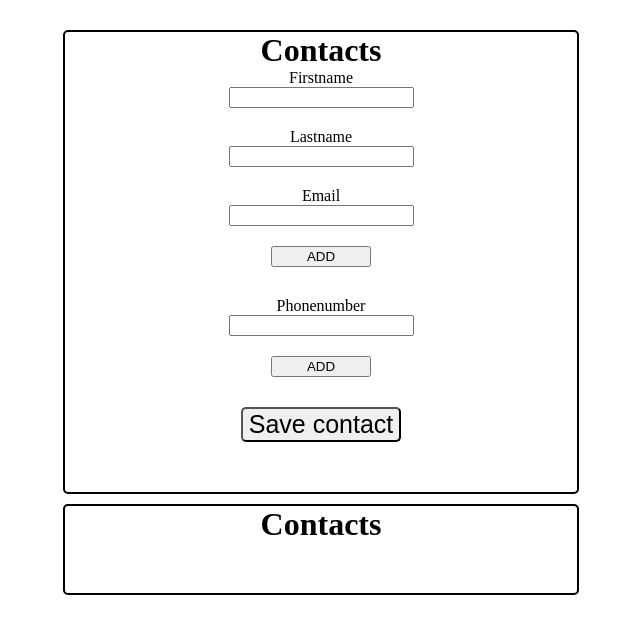
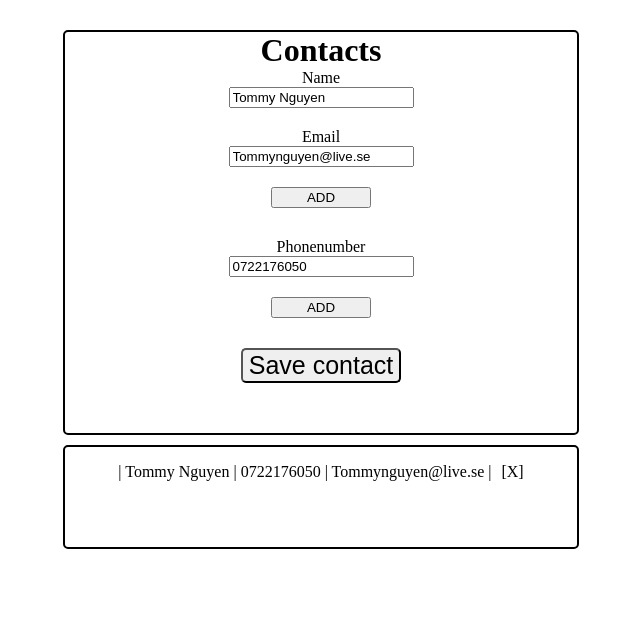
Before and after one commit to TommyNguyen95/Vanilla-Contact, a plain HTML site: page www/index.html in a window 1280 px wide. Both pictures are taken after a click on the button "Save contact". Shown: the whole page, without its empty margins (327-967 px from the left). Drawn offline with Linux system fonts and the light colour scheme.

Commit message:
Big rework, changed store, and added "addcontact" and remove contact from store and OOP

```diff
--- /dev/null
+++ b/www/app.js
@@ -0,0 +1,83 @@
+class App {
+  constructor() {
+    store.contacts = store.contacts || []
+    store.save();
+  }
+
+  createDOM() {
+    this.events();
+    this.pageContent = new Pagecontent();
+    this.contactList = new ContactList();
+  }
+
+  events() {
+    window.addEventListener('click', e => {
+      if (e.target.id === 'save') {
+        this.addContact();
+      }
+      if (e.target.id === 'emailButton') {
+        this.addEmailInput();
+      }
+      if (e.target.id === 'phoneButton') {
+        this.addPhoneInput();
+      }
+      if(e.target.className === 'deleteButton'){
+        console.log(e);
+        const target = e.target.closest('[data-contact-id]');
+        const id = target.getAttribute('data-contact-id')
+        this.deleteContact({ target, id });
+      }
+    })
+  }
+
+  addContact() {
+    let nameValue = document.querySelector('[id=myName]').value;
+    let phoneValue = [...document.querySelectorAll('[class=phone]')].map((node) => {
+      return node.value;
+    });
+    let emailValue = [...document.querySelectorAll('[class=email]')].map((node) => {
+      return node.value;
+    })
+    let contact = new Contact(nameValue, phoneValue, emailValue);
+    contact.id = store.contacts.length;
+    store.contacts.push(contact);
+    store.save();
+    console.log(this.contactList.renderContacts());
+  }
+
+  addEmailInput() {
+    let emailInput = document.createElement('input');
+    emailUl.append(emailInput);
+    emailInput.innerHTML;
+    emailInput.placeholder = 'Emailadress';
+    emailInput.setAttribute('type', 'text');
+    emailInput.setAttribute('class', 'email');
+  }
+
+  addPhoneInput() {
+    let phoneInput = document.createElement('input');
+    phoneUl.append(phoneInput);
+    phoneInput.innerHTML;
+    phoneInput.placeholder = 'Phonenumber';
+    phoneInput.setAttribute('type', 'tel');
+    phoneInput.setAttribute('class', 'phone');
+  }
+
+  deleteContact({ target, id }) {
+    store.contacts.splice(store.contacts.findIndex(contact => contact.id === Number(id)), 1)
+    console.log('Delete contact with id: ', id);
+    store.save();
+    target.parentElement.removeChild(target);
+
+  }
+  // Delete existing contact
+//  deleteContact(id) {
+//    contacts.splice(contacts.findIndex(contact => contact.id === Number(id)), 1)
+//    contacts.save()
+//    document.querySelector('div.table-div').outerHT ML = ''
+//    this.contacts = new Contacts()
+//  }
+}
+
+
+new App().createDOM()
--- /dev/null
+++ b/www/contact.js
@@ -0,0 +1,7 @@
+class Contact {
+  constructor(name, phonenumbers = [], emailaddresses = []) {
+    this.name = name;
+    this.phonenumbers = phonenumbers;
+    this.emailaddresses = emailaddresses;
+  }
+}
--- /dev/null
+++ b/www/contactList.js
@@ -0,0 +1,42 @@
+class ContactList {
+  constructor() {
+    this.contactList();
+    this.renderContacts();
+  }
+  contactList() {
+    let containerContact = document.querySelector('body');
+
+    let wrapperContact = document.createElement('div');
+    containerContact.append(wrapperContact);
+    wrapperContact.innerHTML;
+    wrapperContact.setAttribute('id', 'wrapperContact');
+
+    let titles = document.createElement('h1');
+    wrapperContact.append(titles);
+    titles.innerHTML = 'Contactlist';
+    titles.setAttribute('id', 'title');
+  }
+
+  renderContacts() {
+    wrapperContact.innerHTML = '';
+    store.contacts.forEach((element, index) => {
+      let contactDiv = document.createElement('div');
+      wrapperContact.append(contactDiv);
+      contactDiv.innerHTML;
+      contactDiv.setAttribute('data-contact-id', element.id);
+      contactDiv.setAttribute('class', 'contactDiv');
+
+      let namesDiv = document.createElement('div');
+      contactDiv.append(namesDiv);
+
+      let contactText = document.createElement('p');
+      contactText.innerHTML = ' | ' + ' ' + element.name + ' | ' + ' ' + element.phonenumbers + ' | ' + ' ' + element.emailaddresses + ' ' + ' | ';
+      namesDiv.appendChild(contactText);
+
+      let contactRemove = document.createElement('p');
+      contactRemove.innerHTML = '[X]';
+      contactRemove.setAttribute('class', 'deleteButton');
+      contactDiv.appendChild(contactRemove);
+    });
+  }
+}
--- a/www/index.css
+++ b/www/index.css
@@ -94,3 +94,18 @@ ul {
   margin-block-start: 0;
   margin-block-end: 0;
 }
+
+p {
+  text-align: center;
+}
+
+.deleteButton {
+  align-self: center;
+  padding-left: 10px;
+  cursor: pointer;
+}
+
+.contactDiv {
+  justify-content: center;
+  display: flex;
+}
--- a/www/layout.js
+++ /dev/null
@@ -1,146 +0,0 @@
-const body = document.querySelector('body');
-
-//Wrapper
-const createWrapper = (body) => {
-    const wrapper = document.createElement('div');
-    body.append(wrapper);
-    wrapper.innerHTML;
-    wrapper.setAttribute('id', 'wrapper');
-    return wrapper;
-};
-
-const createTitle = (wrapper) => {
-    //Title
-    const title = document.createElement('h1');
-    wrapper.append(title);
-    title.innerHTML = 'Contacts';
-    title.setAttribute('id', 'title');
-};
-
-const createNameInput = (wrapper) => {
-    //Name div
-    const nameDiv = document.createElement('div');
-    wrapper.append(nameDiv);
-    nameDiv.innerHTML;
-    nameDiv.setAttribute('id', 'nameDiv');
-
-    //Firstname
-    const firstName = document.createElement('label');
-    firstName.setAttribute('for', 'firstname')
-    nameDiv.append(firstName);
-    firstName.innerHTML = 'Firstname';
-
-    const firstNameInput = document.createElement('input');
-    nameDiv.append(firstNameInput);
-    firstNameInput.innerHTML;
-    firstNameInput.setAttribute('type', 'text');
-    firstNameInput.setAttribute('id', 'firstname')
-
-    //Lastname
-    const lastName = document.createElement('label');
-    lastName.setAttribute('for', 'lastname')
-    nameDiv.append(lastName);
-    lastName.innerHTML = 'Lastname';
-
-    const lastNameInput = document.createElement('input');
-    nameDiv.append(lastNameInput);
-    lastNameInput.innerHTML;
-    lastNameInput.setAttribute('type', 'text');
-    lastNameInput.setAttribute('id', 'lastname')
-};
-
-const createEmailInput = (wrapper) => {
-    //Email div
-    const emailDiv = document.createElement('div');
-    wrapper.append(emailDiv);
-    emailDiv.innerHTML;
-    emailDiv.setAttribute('id', 'emailDiv');
-
-    //Email label
-    const email = document.createElement('label');
-    email.setAttribute('for', 'email')
-    emailDiv.append(email);
-    email.innerHTML = 'Email';
-
-    const emailUl = document.createElement('ul');
-    emailDiv.append(emailUl);
-    emailUl.innerHTML;
-    emailUl.setAttribute('id', 'emailUl');
-
-    const addEmailButton = document.createElement('button');
-    emailDiv.append(addEmailButton);
-    addEmailButton.innerHTML = 'ADD';
-    addEmailButton.setAttribute('id', 'emailButton');
-
-    const addInput = () => {
-        //Email input
-        const emailInput = document.createElement('input');
-        emailUl.append(emailInput);
-        emailInput.innerHTML;
-        emailInput.setAttribute('type', 'text');
-        emailInput.setAttribute('class', 'email');
-    }
-    addInput();
-
-    return addInput;
-
-};
-
-const createPhoneInput = (wrapper) => {
-    //Phone div
-    const phoneDiv = document.createElement('div');
-    wrapper.append(phoneDiv);
-    phoneDiv.innerHTML;
-    phoneDiv.setAttribute('id', 'phoneDiv');
-
-    //Phone
-    const phone = document.createElement('label');
-    phone.setAttribute('for', 'phone')
-    phoneDiv.append(phone);
-    phone.innerHTML = 'Phonenumber';
-
-    const phoneUl = document.createElement('ul');
-    phoneDiv.append(phoneUl);
-    phoneUl.innerHTML;
-    phoneUl.setAttribute('id', 'phoneUl');
-
-    const addPhoneButton = document.createElement('button');
-    phoneDiv.append(addPhoneButton);
-    addPhoneButton.innerHTML = 'ADD';
-    addPhoneButton.setAttribute('id', 'phoneButton');
-
-    const addInput = () => {
-        const phoneInput = document.createElement('input');
-        phoneUl.append(phoneInput);
-        phoneInput.innerHTML;
-        phoneInput.setAttribute('type', 'tel');
-        phoneInput.setAttribute('class', 'phone');
-    }
-
-    addInput();
-
-    return addInput;
-
-};
-
-const createSaveButton = (wrapper) => {
-    //Save button div
-    const saveDiv = document.createElement('div');
-    saveDiv.setAttribute('id', 'saveDiv');
-    wrapper.append(saveDiv);
-    saveDiv.innerHTML;
-
-    //SaveBtn
-    const saveBtn = document.createElement('button');
-    saveDiv.append(saveBtn);
-    saveBtn.innerHTML = 'Save contact';
-    saveBtn.setAttribute('id', 'save')
-
-};
-
-const wrapper = createWrapper(body);
-createTitle(wrapper);
-createNameInput(wrapper);
-const addAnotherEmailInput = createEmailInput(wrapper);
-const addAnotherPhoneInput = createPhoneInput(wrapper);
-createSaveButton(wrapper)
--- a/www/main.js
+++ /dev/null
@@ -1,41 +0,0 @@
-class Contact {
-  constructor(firstname, lastname, phonenumbers, emailaddresses) {
-    this.firstname = firstname;
-    this.lastname = lastname;
-    this.phonenumbers = phonenumbers;
-    this.emailaddresses = emailaddresses;
-  }
-}
-
-window.addEventListener('click', e => {
-  if (e.target.id === 'save') {
-    const firstNameValue = document.querySelector('[id=firstname]').value;
-    const lastNameValue = document.querySelector('[id=lastname]').value;
-    const contactPhoneNumberValue = [...document.querySelectorAll('[class=phone]')].map((node) =>{
-        return node.value;
-    });
-    const contactEmailValue = [...document.querySelectorAll('[class=email]')].map((node) => {
-        return node.value;
-    })
-    const contact = new Contact(firstNameValue, lastNameValue, contactPhoneNumberValue, contactEmailValue);
-    store.contact;
-    store.create(contact);
-    window.location.reload();
-  }
-  if (e.target.id === 'emailButton') {
-    addAnotherEmailInput();
-  }
-  if (e.target.id === 'phoneButton') {
-    addAnotherPhoneInput();
-  }
-});
-
-let personName = store.contacts.contact.firstname;
-let personLastName = store.contacts.contact.lastname;
-let personEmail = store.contacts.contact.emailaddresses;
-let personPhoneNumber = store.contacts.contact.phonenumbers;
-
-console.log(personName)
-console.log(personLastName)
-console.log(personEmail)
-console.log(personPhoneNumber)
--- /dev/null
+++ b/www/pageContent.js
@@ -0,0 +1,133 @@
+class Pagecontent {
+    constructor() {
+        this.template();
+    }
+    template() {
+        const body = document.querySelector('body');
+
+        //Wrapper
+        const createWrapper = (body) => {
+            const wrapper = document.createElement('div');
+            body.append(wrapper);
+            wrapper.innerHTML;
+            wrapper.setAttribute('id', 'wrapper');
+            return wrapper;
+        };
+
+        const createTitle = (wrapper) => {
+            //Title
+            const title = document.createElement('h1');
+            wrapper.append(title);
+            title.innerHTML = 'Contacts';
+            title.setAttribute('id', 'title');
+        };
+
+        const createNameInput = (wrapper) => {
+            //Name div
+            const nameDiv = document.createElement('div');
+            wrapper.append(nameDiv);
+            nameDiv.innerHTML;
+            nameDiv.setAttribute('id', 'nameDiv');
+
+            //Firstname
+            const name = document.createElement('label');
+            name.setAttribute('for', 'firstname')
+            nameDiv.append(name);
+            name.innerHTML = 'Name';
+
+            const nameInput = document.createElement('input');
+            nameDiv.append(nameInput);
+            nameInput.innerHTML;
+            nameInput.placeholder = 'Name';
+            nameInput.setAttribute('type', 'text');
+            nameInput.setAttribute('id', 'myName')
+            nameInput.setAttribute('value', 'Tommy Nguyen');
+        };
+
+        const createEmailInput = (wrapper) => {
+            //Email div
+            const emailDiv = document.createElement('div');
+            wrapper.append(emailDiv);
+            emailDiv.innerHTML;
+            emailDiv.setAttribute('id', 'emailDiv');
+
+            //Email label
+            const email = document.createElement('label');
+            email.setAttribute('for', 'email')
+            emailDiv.append(email);
+            email.innerHTML = 'Email';
+
+            const emailUl = document.createElement('ul');
+            emailDiv.append(emailUl);
+            emailUl.innerHTML;
+            emailUl.setAttribute('id', 'emailUl');
+
+            const emailInput = document.createElement('input');
+            emailUl.append(emailInput);
+            emailInput.innerHTML;
+            emailInput.placeholder = 'Emailadress';
+            emailInput.setAttribute('class', 'email')
+            emailInput.setAttribute('value', 'Tommynguyen@live.se');
+
+            const addEmailButton = document.createElement('button');
+            emailDiv.append(addEmailButton);
+            addEmailButton.innerHTML = 'ADD';
+            addEmailButton.setAttribute('id', 'emailButton');
+
+        };
+
+        const createPhoneInput = (wrapper) => {
+            //Phone div
+            const phoneDiv = document.createElement('div');
+            wrapper.append(phoneDiv);
+            phoneDiv.innerHTML;
+            phoneDiv.setAttribute('id', 'phoneDiv');
+
+            //Phone
+            const phone = document.createElement('label');
+            phone.setAttribute('for', 'phone')
+            phoneDiv.append(phone);
+            phone.innerHTML = 'Phonenumber';
+
+            const phoneUl = document.createElement('ul');
+            phoneDiv.append(phoneUl);
+            phoneUl.innerHTML;
+            phoneUl.setAttribute('id', 'phoneUl');
+
+            const phoneInput = document.createElement('input');
+            phoneUl.append(phoneInput);
+            phoneInput.innerHTML;
+            phoneInput.placeholder = 'Phonenumber';
+            phoneInput.setAttribute('class', 'phone')
+            phoneInput.setAttribute('value', '0722176050');
+
+            const addPhoneButton = document.createElement('button');
+            phoneDiv.append(addPhoneButton);
+            addPhoneButton.innerHTML = 'ADD';
+            addPhoneButton.setAttribute('id', 'phoneButton');
+        };
+
+        const createSaveButton = (wrapper) => {
+            //Save button div
+            const saveDiv = document.createElement('div');
+            saveDiv.setAttribute('id', 'saveDiv');
+            wrapper.append(saveDiv);
+            saveDiv.innerHTML;
+
+            //SaveBtn
+            const saveBtn = document.createElement('button');
+            saveDiv.append(saveBtn);
+            saveBtn.innerHTML = 'Save contact';
+            saveBtn.setAttribute('id', 'save')
+
+        };
+
+        const wrapper = createWrapper(body);
+        createTitle(wrapper);
+        createNameInput(wrapper);
+        createEmailInput(wrapper);
+        createPhoneInput(wrapper);
+        createSaveButton(wrapper)
+
+    }
+}
--- a/www/personLayout.js
+++ /dev/null
@@ -1,11 +0,0 @@
-let containerContact = document.querySelector('body');
-
-let wrapperContact = document.createElement('div');
-containerContact.append(wrapperContact);
-wrapperContact.innerHTML;
-wrapperContact.setAttribute('id', 'wrapperContact');
-
-let titles = document.createElement('h1');
-wrapperContact.append(titles);
-titles.innerHTML = 'Contacts';
-titles.setAttribute('id', 'title');
--- a/www/store.js
+++ b/www/store.js
@@ -1,20 +1,11 @@
 let store;
-
 try {
-    store = JSON.parse(localStorage.store);
+ store = JSON.parse(localStorage.store);
 }
 catch(e){
-    store = {};
+ store = {};
 }
 
-store.create = function(contact){
- 	localStorage.store = JSON.stringify({
-        contacts: {
-            ...store.contacts,
-            contact
-        },
-        history: {
-            ...store.history
-        }
-    })
+store.save = function(){
+  localStorage.store = JSON.stringify(this);
 };
```
Also changed, not shown: www/index.html (+4 -4 lines), server.js (renamed from app.js), www/person.js (deleted).
